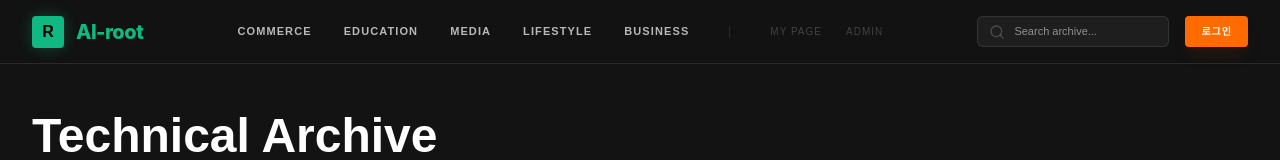
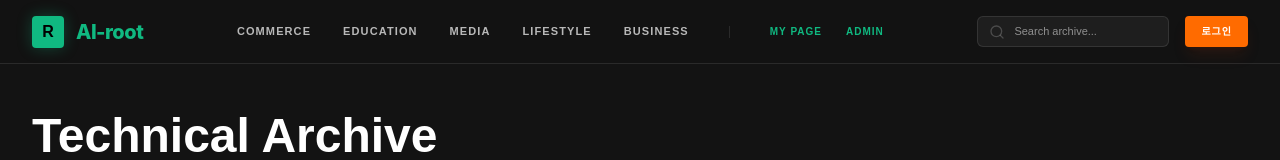
Before and after one commit to yuho75/Beyond-HRD, a Next.js app in the folder 02_AI-root/: page / in a window 1280 px wide. Shown: the top 160 px of the page. Built offline with nearby package versions, Linux system fonts and the light colour scheme; a web font is replaced by a local one.

Commit message:
UI: Update My Page and Admin menu colors to match logo

```diff
--- a/02_AI-root/src/app/page.tsx
+++ b/02_AI-root/src/app/page.tsx
@@ -36,8 +36,8 @@ export default function Home() {
 
           {/* System Menus */}
           <div className="flex items-center gap-6">
-            <a className="font-technical-sm text-white/20 hover:text-white transition-colors uppercase tracking-widest text-[10px] no-underline" href="/mypage">My Page</a>
-            <a className="font-technical-sm text-white/20 hover:text-white transition-colors uppercase tracking-widest text-[10px] no-underline" href="/admin">Admin</a>
+            <a className="font-technical-sm text-emerald-tech hover:text-white transition-colors uppercase tracking-widest text-[10px] no-underline font-bold" href="/mypage">My Page</a>
+            <a className="font-technical-sm text-emerald-tech hover:text-white transition-colors uppercase tracking-widest text-[10px] no-underline font-bold" href="/admin">Admin</a>
           </div>
         </nav>
 
```
